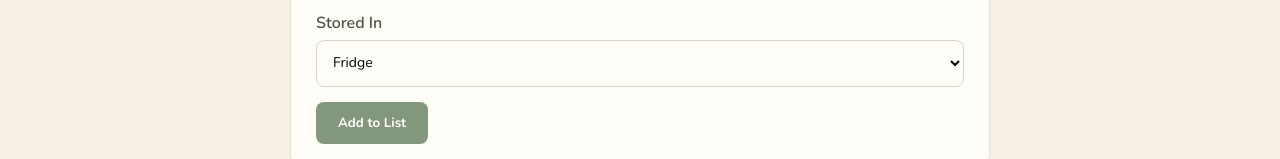
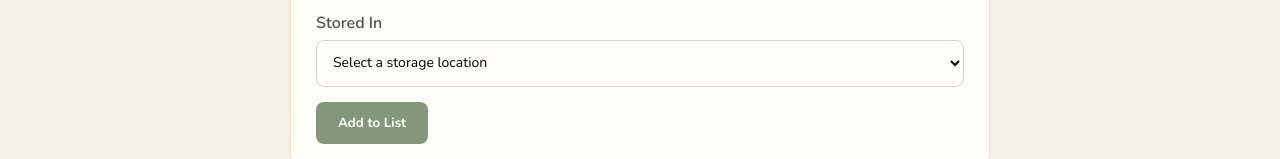
Before and after one commit to alyannadahilig/grocery-date-tracker, a plain HTML site: page index.html in a window 1280 px wide. Shown: the part 473-632 px from the top of the page. Drawn offline with nearby package versions, Linux system fonts and the light colour scheme.

Commit message:
Fixed html to require users to select a grocery storage location and prevents a default selection

```diff
--- a/index.html
+++ b/index.html
@@ -35,7 +35,8 @@
 
                 <div>
                     <label for="grocery-category">Stored In</label>
-                    <select id="grocery-category">
+                    <select id="grocery-category" required>
+                        <option value="" disabled selected>Select a storage location</option>
                         <option value="fridge">Fridge</option>
                         <option value="freezer">Freezer</option>
                         <option value="pantry">Pantry</option>
```
